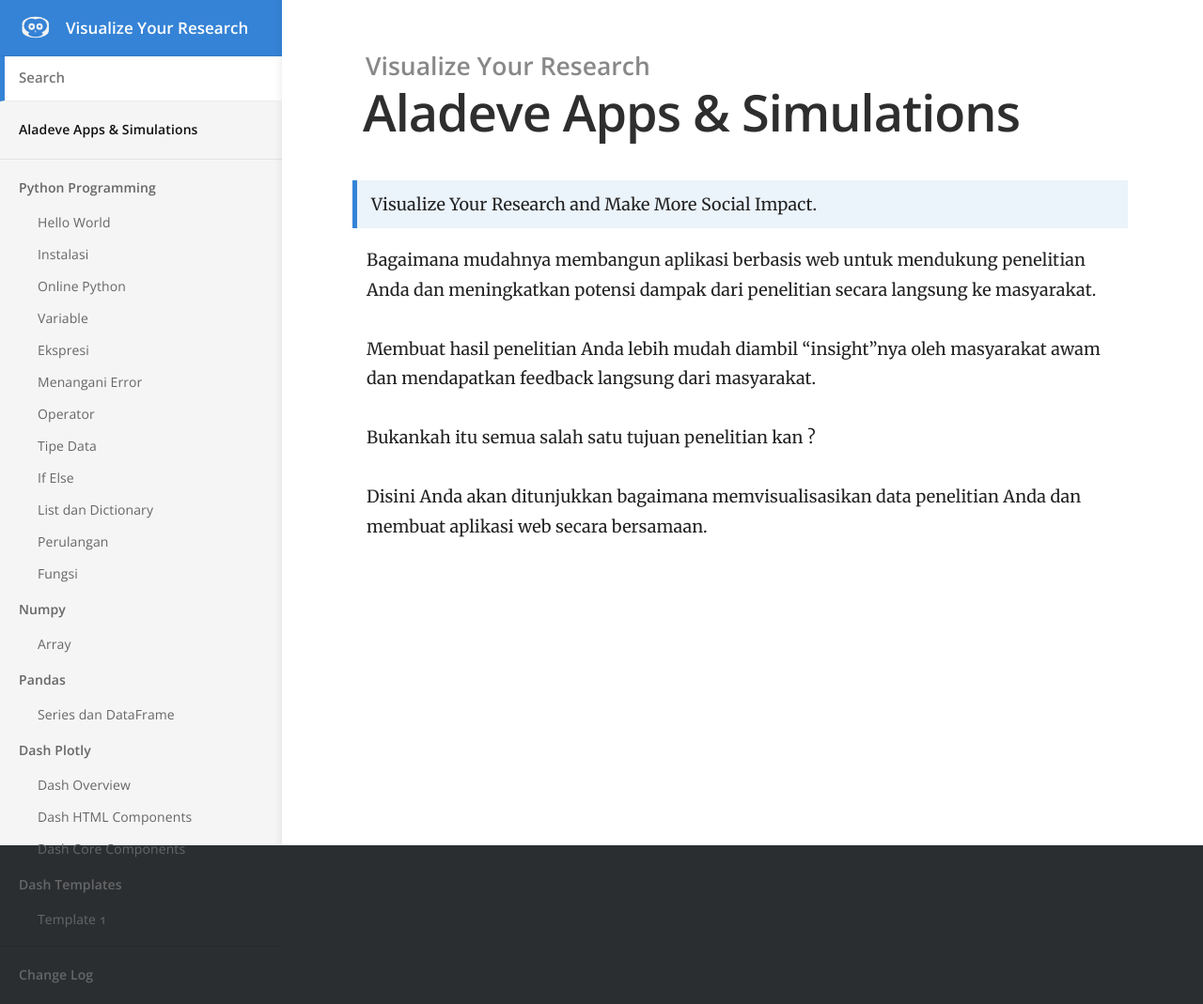
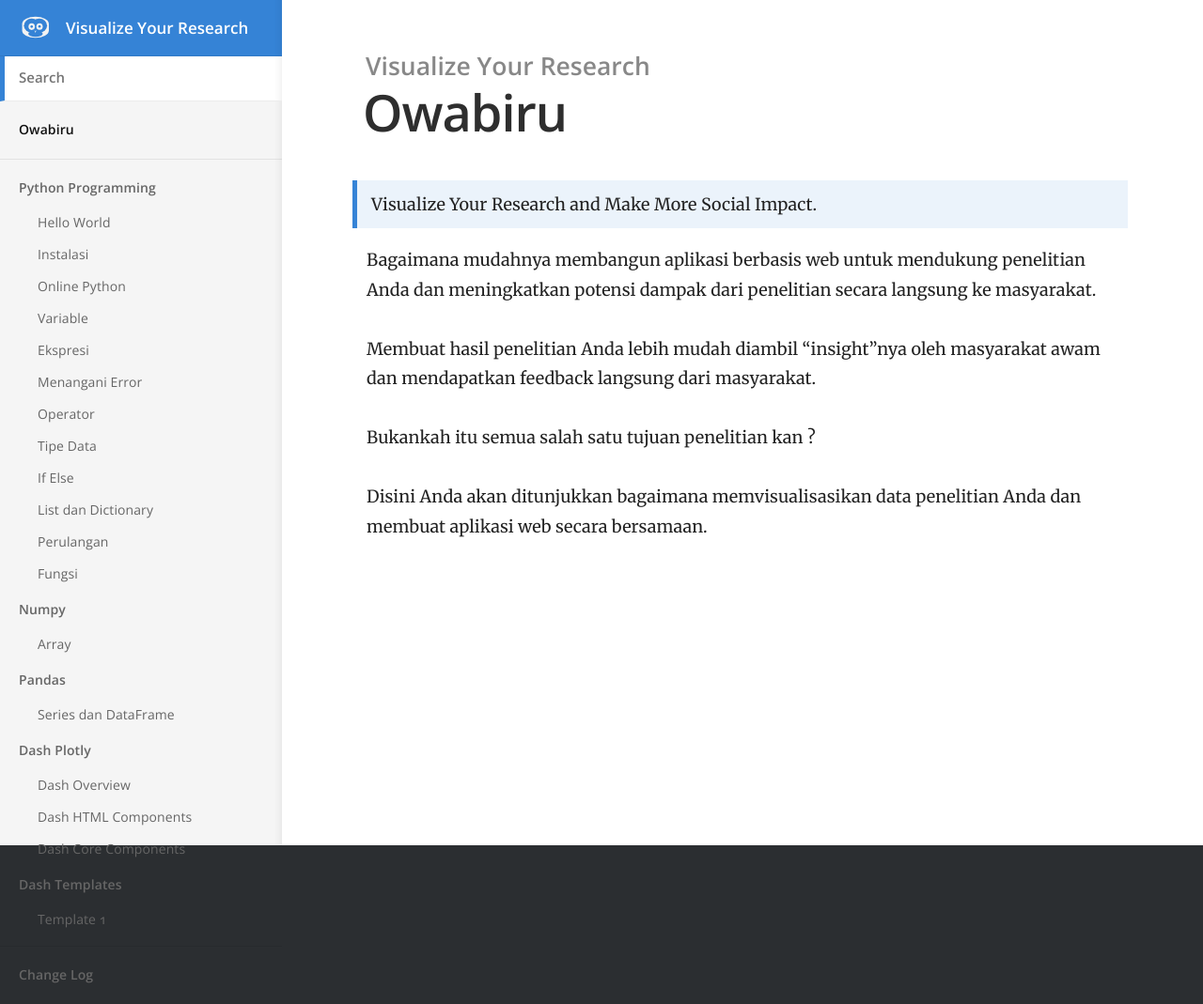
Before and after one commit to aladeveloper/tutorial, a Jekyll site: the page built from index.md, in a window 1280 px wide. Shown: the whole page at 94% size. Built offline with Jekyll 4.4.1, drawn with Linux system fonts in a browser that asks for light colours.

Commit message:
mengubah nama menjadi owabiru

```diff
--- a/index.md
+++ b/index.md
@@ -1,5 +1,5 @@
 ---
-title: Aladeve Apps & Simulations
+title: Owabiru
 ---
 
 > Visualize Your Research and Make More Social Impact.
```
